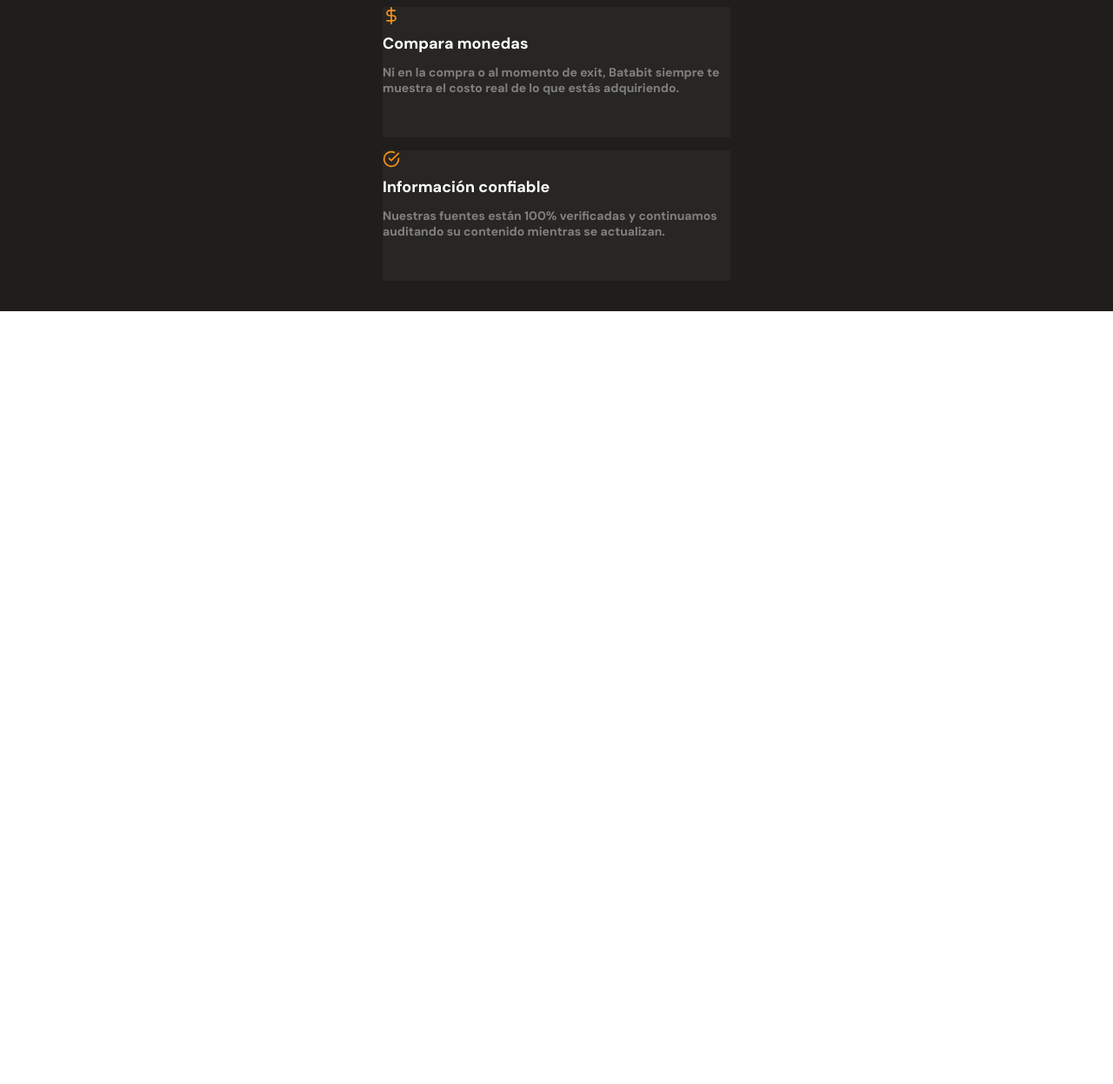
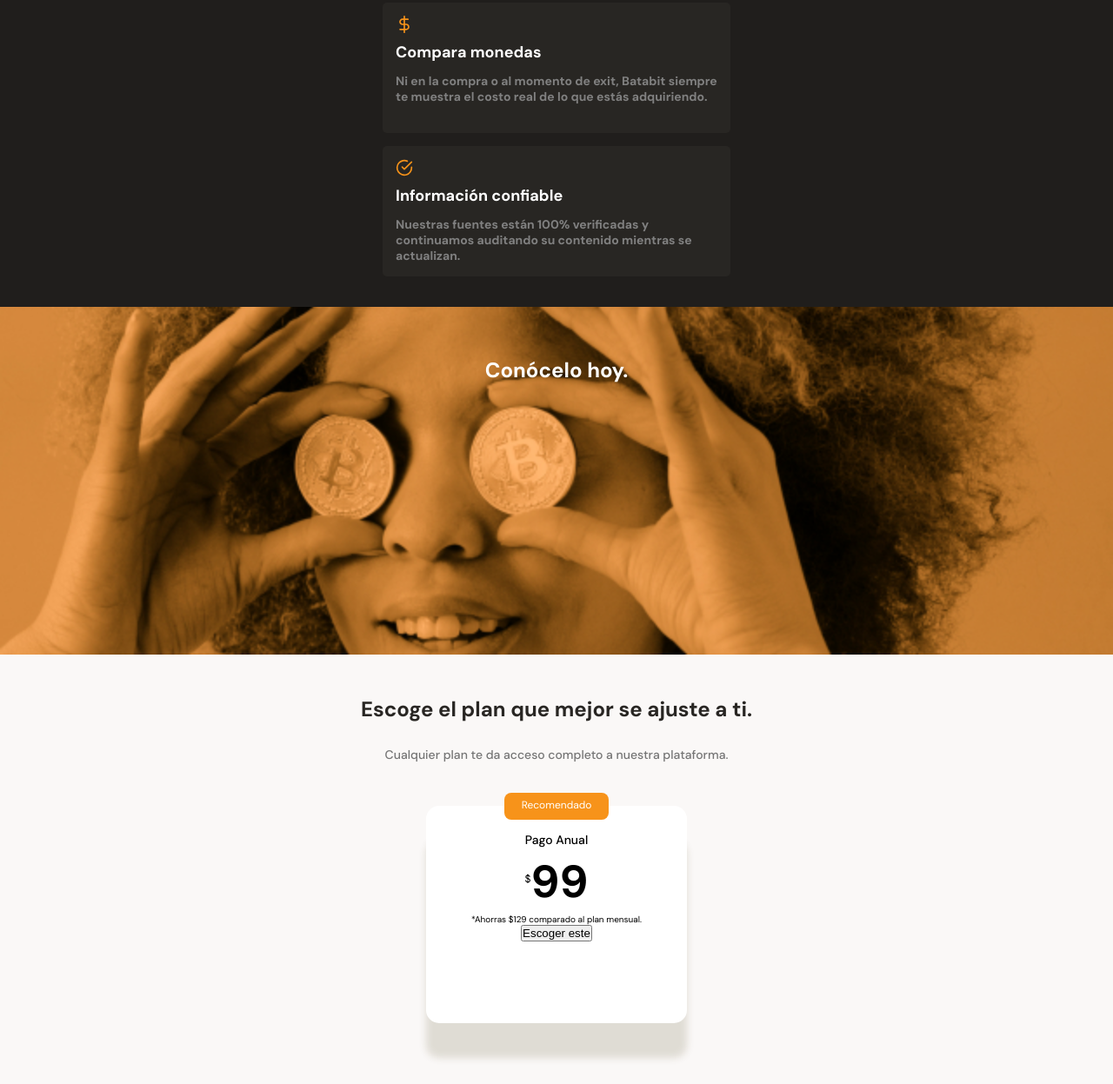
Before and after one commit to yesidale/mobile-fist, a plain HTML site: page index.html in a window 1280 px wide. Shown: the part 1987-3234 px from the top of the page at 87% size. Before the commit the page ends 2345 px from the top, so only its background shows below. Drawn offline with Linux system fonts and the light colour scheme.

Commit message:
pago anual

```diff
--- a/index.html
+++ b/index.html
@@ -13,7 +13,7 @@
         <div class="header--title-container">
             <h1>La proxima evolucion en intercambio de Criptomonedas</h1>
             <p>Batabit te ayuda a navegar entre los diferentes precios y tendencias.</p>
-            <a href="" class="header--button">Conoce Nuestros Planes <span></span></a>
+            <a href="#plans" class="header--button">Conoce Nuestros Planes <span></span></a>
         </div>
     </header>
     <main>
@@ -116,8 +116,26 @@
                 </article>
             </section>
         </section>
-        <section></section>
-        <section></section>
+        <section class="bitcoin-img-container">
+            <h2>Conócelo hoy.</h2>
+        </section>
+        <section id="plans" class="main-plans-container">
+            <div class="plans--title">
+                <h2>Escoge el plan que mejor se ajuste a ti.</h2>
+                <p>Cualquier plan te da acceso completo a nuestra plataforma.</p>
+            </div>
+            <section class="plans-container--slider">
+                <article class="plans-container--card">
+                    <p class="recommended">Recomendado</p>
+                    <div class="plan-info-container">
+                        <h3 class="plan-card--title">Pago Anual</h3>
+                        <p class="plan-card--price"><span>$</span>99</p>
+                        <p class="plan-card--saving">*Ahorras $129 comparado al plan mensual.</p>
+                        <button class="plan-card--ca"> Escoger este <span></span></button>
+                    </div>
+                </article>
+            </section>
+        </section>
     </main>
     <footer></footer>
 </body>
--- a/styles.css
+++ b/styles.css
@@ -274,7 +274,7 @@ main {
     margin-bottom: 20px;
     font-size: 2.4rem;
     font-weight: bold;
-    line-height: 2.6trem;
+    line-height: 2.6rem;
     color: var(--just-white);
 }
 .product-detail--title p {
@@ -290,8 +290,9 @@ main {
     max-width: 400px;
     height: 150px;
     margin: 15px auto;
+    padding: 15px;
     background-color:  var(--black);
-    border-radius: px;
+    border-radius: 5px;
     box-shadow: 0 4px 8x rgba(0, 0, 0, 0.16);
 }
 .product-detail--card .icon-card {
@@ -329,3 +330,96 @@ main {
 .product-detail--card .check {
     background-image: url('./assets/icons/check-circle.svg');
 }
+.bitcoin-img-container {
+    width: 100%;
+    min-width: 320px;
+    height: 50vh;
+    background-image: url('./assets/imgs/bitcoinbaby2x.jpg');
+    background-position: center;
+    background-size: cover;
+    background-repeat: no-repeat;
+    text-align: center;
+
+}
+.bitcoin-img-container h2 {
+    padding-top: 60px;
+    font-size: 2.4rem;
+    font-weight: bold;
+    line-height: 2.6rem;
+    color: var(--just-white) ;
+}
+
+.main-plans-container {
+    width: 100%;
+    min-width: 320px;
+    padding-bottom: 70px;
+    text-align: center;
+}
+
+.plans--title {
+    width: 90%;
+    min-width: 288px;
+    height: auto;
+    margin: 0 auto;
+    margin-bottom: 50px;
+
+}
+.plans--title h2
+{
+    padding-top: 50px;
+    font-size: 2.4rem;
+    font-weight: bold;
+    line-height: 2.6rem;
+    color: var(--black);
+}
+.plans--title p {
+    padding-top: 30px;
+    font-size: 1.4rem;
+    font-weight: 500;
+    line-height: 1.8rem;
+    color: #757575;
+}
+.plans-container--card {
+    position: relative;
+    width: 70%;
+    min-width: 230px;
+    max-width: 300px;
+    height: 250px;
+    margin: 50px auto 0;
+    padding: 0 15px;
+    background-color: var(--just-white);
+    border-radius: 15px;
+    box-shadow: 0 40px 8px rgba(89, 73, 30, 0.16);
+}
+.recommended {
+    position: absolute;
+    width: 120px;
+    height: 31px;
+    padding: 6px;
+    top: -15px;
+    left:  calc(50% - 60px);
+    font-size: 1.2rem;
+    background-color: var(--bitcoin-orange);
+    border-radius: 8px;
+    color: var(--just-white);
+}
+.plan-card--title {
+    padding-top: 30px;
+    font-size: 1.4rem;
+    font-weight: 500;
+    line-height: 1.8rem;
+    color:black ;
+}
+
+.plan-card--price {
+    padding: 5px 0;
+    font-size: 5.2rem;
+    font-weight: bold;
+    line-height: 6.3rem;
+    color: black;
+}
+.plan-card--price span {
+    font-size: 1.2rem;
+    font-weight: 300;
+    vertical-align: text-top;
+}
```
Also changed, not shown: assets/imgs/bitcoinbaby2x.jpg (added).
